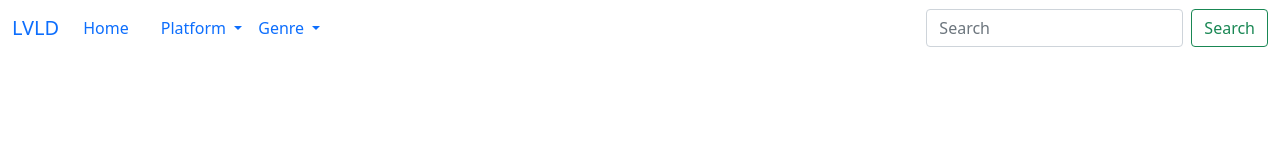
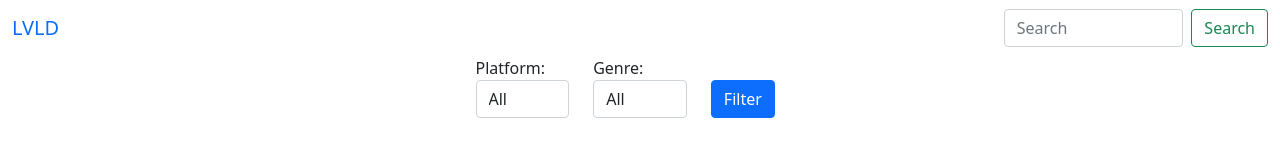
Before and after one commit to Fall-2/GAMEKIVE, a website with bundled scripts: page lvld.html in a window 1280 px wide. Built offline with nearby package versions, Linux system fonts and the light colour scheme; no server answers.

Commit message:
changed nav bar and cards

```diff
--- a/lvld.css
+++ b/lvld.css
@@ -14,7 +14,7 @@ body {
   width: 100%;
 }
 #game-list {
-  height: 100%;
+  height: 75%;
   width: 100%;
   display: flex;
   align-items: center;
@@ -57,6 +57,6 @@ body {
 }
 
 .card{
-  /* background: transparent; */
+  width: 15%;
   height: 30%;
 }
--- a/lvld.html
+++ b/lvld.html
@@ -17,35 +17,13 @@
             <span class="navbar-toggler-icon"></span>
           </button>
           <div class="collapse navbar-collapse" id="navbarSupportedContent">
-            <ul class="navbar-nav me-auto mb-2 mb-lg-0">
-              <li class="nav-item">
-                <a class="nav-link active" aria-current="page" href="#">Home</a>
-              </li>
-              <li class="nav-item">
-                <a class="nav-link" href="#"></a>
-              </li>
-              <li class="nav-item dropdown">
-                <a class="nav-link dropdown-toggle" href="#" role="button" data-bs-toggle="dropdown" aria-expanded="false">
-                  Platform
-                </a>
-                <ul class="dropdown-menu">
-                  <li><a class="dropdown-item" href="#"></a></li>
-                  <li><a class="dropdown-item" href="#"></a></li>
-
-                  <li><a class="dropdown-item" href="#"></a></li>
-                </ul>
-              </li>
-              <li class="nav-item dropdown">
-                <a class="nav-link dropdown-toggle" href="#" role="button" data-bs-toggle="dropdown" aria-expanded="false">
-                  Genre
-                </a>
-                <ul class="dropdown-menu">
-                  <li><a class="dropdown-item" href="#">Action</a></li>
-                  <li><a class="dropdown-item" href="#">Another action</a></li>
-                  <li><hr class="dropdown-divider"></li>
-                  <li><a class="dropdown-item" href="#">Something else here</a></li>
-                </ul>
-            </ul>
+            <div class="container">
+                <div class="row">
+                  <div class="col-12">
+                    <div id="search-results"></div>
+                  </div>
+                </div>
+              </div>
             <form class="d-flex" role="search">
               <input class="form-control me-2" type="search" placeholder="Search" aria-label="Search">
               <button class="btn btn-outline-success" type="submit">Search</button>
@@ -53,6 +31,40 @@
           </div>
         </div>
       </nav>
+        <div class="container d-flex justify-content-center">
+            <form class="row align-items-end" onsubmit="searchGames(event)">
+                <div class="form-group col-12 col-md-4">
+                <label for="platform-select">Platform:</label>
+                <select id="platform-select" class="form-control">
+                    <option value="">All</option>
+                    <option value="1">PC</option>
+                    <option value="2">PlayStation</option>
+                    <option value="3">Xbox</option>
+                    <option value="4">Nintendo</option>
+                    <option value="5">iOS</option>
+                    <option value="6">Android</option>
+                </select>
+                </div>
+
+                <div class="form-group col-12 col-md-4">
+                <label for="genre-select">Genre:</label>
+                <select id="genre-select" class="form-control">
+                    <option value="">All</option>
+                    <option value="4">Action</option>
+                    <option value="5">Adventure</option>
+                    <option value="6">RPG</option>
+                    <option value="7">Strategy</option>
+                    <option value="8">Sports</option>
+                    <option value="9">Simulation</option>
+                    <option value="10">Puzzle</option>
+                </select>
+                </div>
+
+                <div class="form-group col-12 col-md-4">
+                <button type="submit" class="btn btn-primary mt-3 mt-md-0" style="margin-left: auto;">Filter</button>
+                </div>
+            </form>
+        </div>
     <section id = "featured-games">
         <div id="game-list">
 
```
